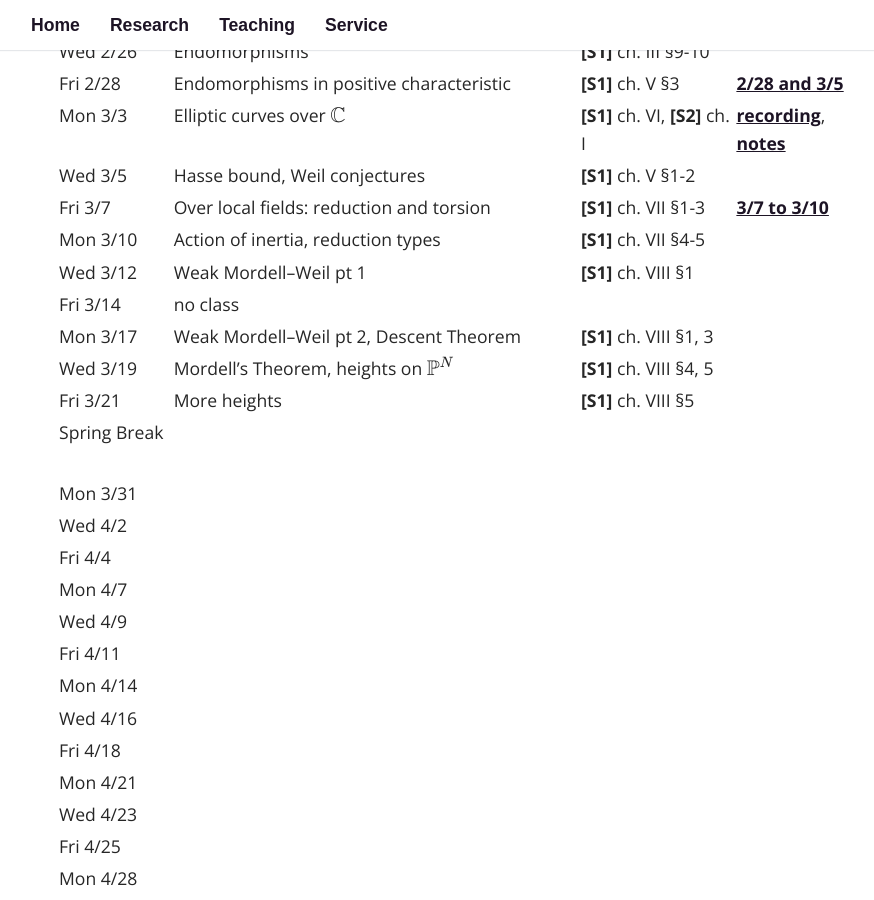
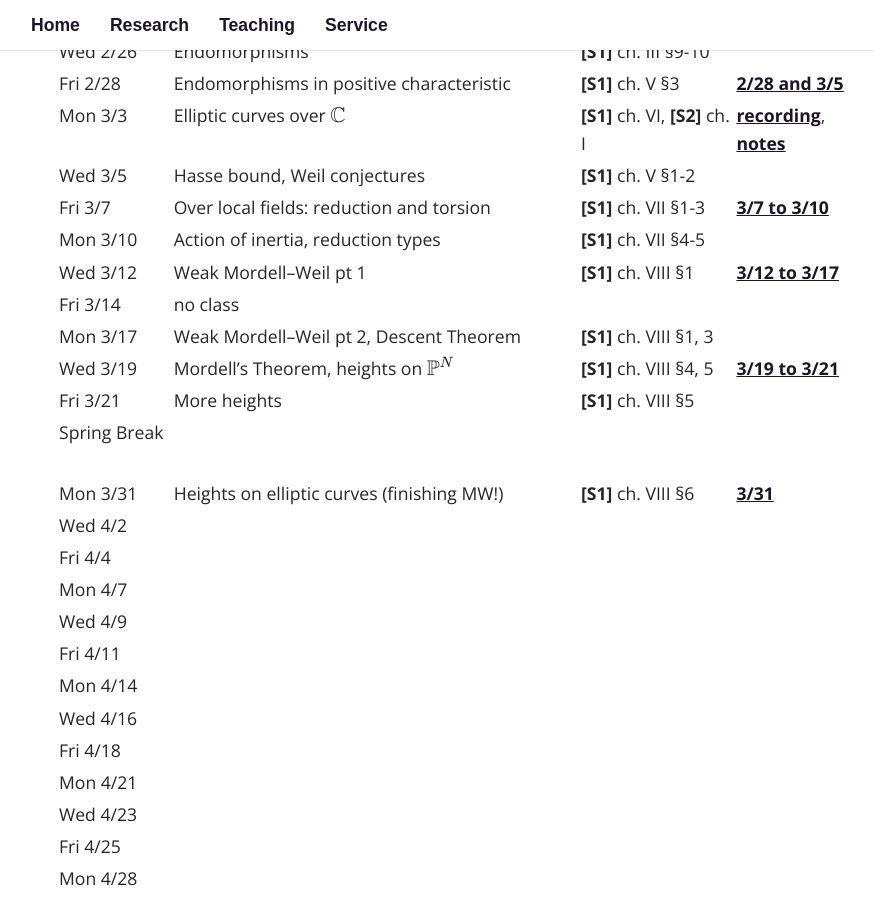
Before and after one commit to fsaia/site, a Jekyll site: the page built from _pages/05_math_525.md, in a window 1280 px wide and 900 px high, scrolled down 1627 px. Shown: the whole window, without its empty margins (174-1048 px from the left). Built offline with Jekyll 4.4.1, drawn with Linux system fonts in a browser that asks for light colours; some web fonts are replaced; formulas are drawn with MathJax 3.

Commit message:
Update 05_math_525.md

```diff
--- a/_pages/05_math_525.md
+++ b/_pages/05_math_525.md
@@ -51,13 +51,13 @@ exclude: true
 | Wed 3/5 | Hasse bound, Weil conjectures | **[S1]** ch. V §1-2 | |
 | Fri 3/7 | Over local fields: reduction and torsion | **[S1]** ch. VII §1-3 | [3/7 to 3/10](https://drive.google.com/open?id=1ZR-yMsmR3LdOT4M4-i6FulDMEp9l3xnE&usp=drive_fs) |
 | Mon 3/10 | Action of inertia, reduction types | **[S1]** ch. VII §4-5 | |
-| Wed 3/12 | Weak Mordell--Weil pt 1 | **[S1]** ch. VIII §1 | |
+| Wed 3/12 | Weak Mordell--Weil pt 1 | **[S1]** ch. VIII §1 | [3/12 to 3/17](https://drive.google.com/open?id=1O70fp3UaGhurCdFx1P8-Uoz__K2Is7ju&usp=drive_fs) |
 | Fri 3/14 | no class | | |
 | Mon 3/17 | Weak Mordell--Weil pt 2, Descent Theorem | **[S1]** ch. VIII §1, 3 | |
-| Wed 3/19 | Mordell's Theorem, heights on $$\mathbb{P}^N$$ | **[S1]** ch. VIII §4, 5 | |
+| Wed 3/19 | Mordell's Theorem, heights on $$\mathbb{P}^N$$ | **[S1]** ch. VIII §4, 5 | [3/19 to 3/21](https://drive.google.com/open?id=1SxalOawZr2U7utaKa0gK-h_cOZ9YN16q&usp=drive_fs) |
 | Fri 3/21 | More heights | **[S1]** ch. VIII §5 | |
 | Spring Break &nbsp;&nbsp; | | | |
-| Mon 3/31 | | | |
+| Mon 3/31 | Heights on elliptic curves (finishing MW!) | **[S1]** ch. VIII §6 | [3/31](https://drive.google.com/open?id=1BcmBVz7Bu4UTD78liV8xPknFacrXog3u&usp=drive_fs) |
 | Wed 4/2 | | | |
 | Fri 4/4 | | | |
 | Mon 4/7 | | | |
```
